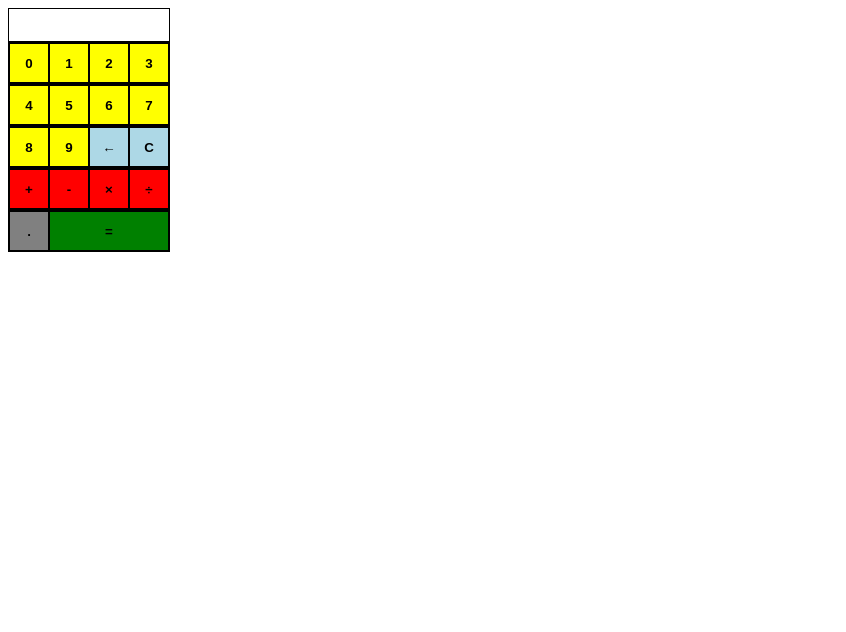
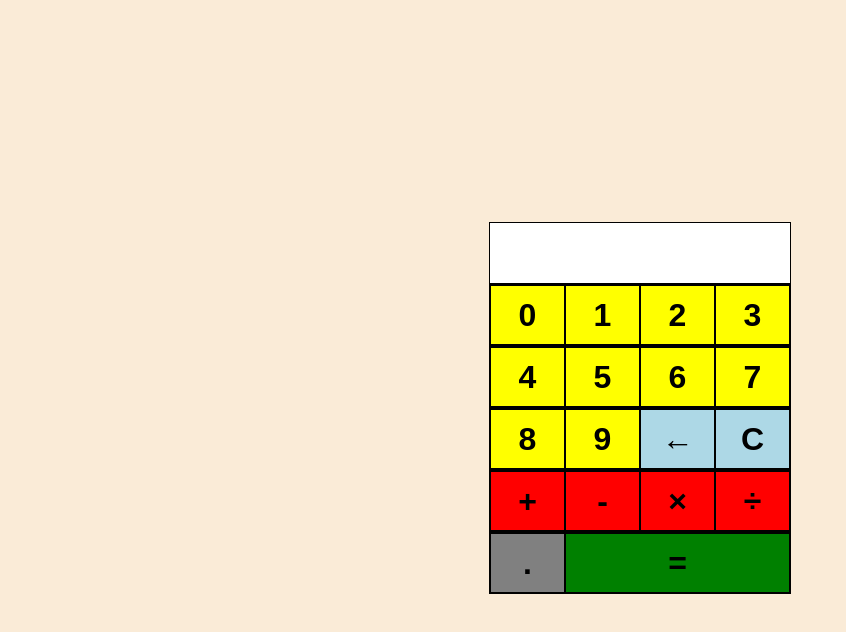
Before and after one commit to YounesBardach/Calculator, a plain HTML site: page index.html in a window 1280 px wide. Shown: the whole page, without its empty margins (0-846 px from the left). Drawn offline with Linux system fonts and the light colour scheme.

Commit message:
CSS styling

```diff
--- a/style/style.css
+++ b/style/style.css
@@ -1,21 +1,45 @@
+html, body {
+
+    height: 100%
+}
+
+body {
+
+    background-color: antiquewhite;
+    display: flex;
+    flex-direction: column;
+    justify-content: center;
+    align-items: center;
+
+}
+
 .rows {
 
-    width: 10em;
+    width: 300px;
+    height: 60px;
     border: thin solid;
 
 }
 
 .display {
 
-    height: 2em;
+    display: flex;
+    justify-content: center;
+    align-items: center;
+    font-size: xx-large;
+    background-color: white;
+    word-break: break-all;
+    min-height: 60px;
+    height: auto;
 
 }
 
 button {
 
     width: 25%;
-    height: 3em;
+    height: 100%;
     font-weight: bold;
+    font-size: xx-large;
     border: thin solid;
 }
 
@@ -43,6 +67,7 @@ button {
     background-color: gray;
 
 }
+
 .equal-button {
 
     width: 75%;
```
Also changed, not shown: index.html (+1 -1 lines).
